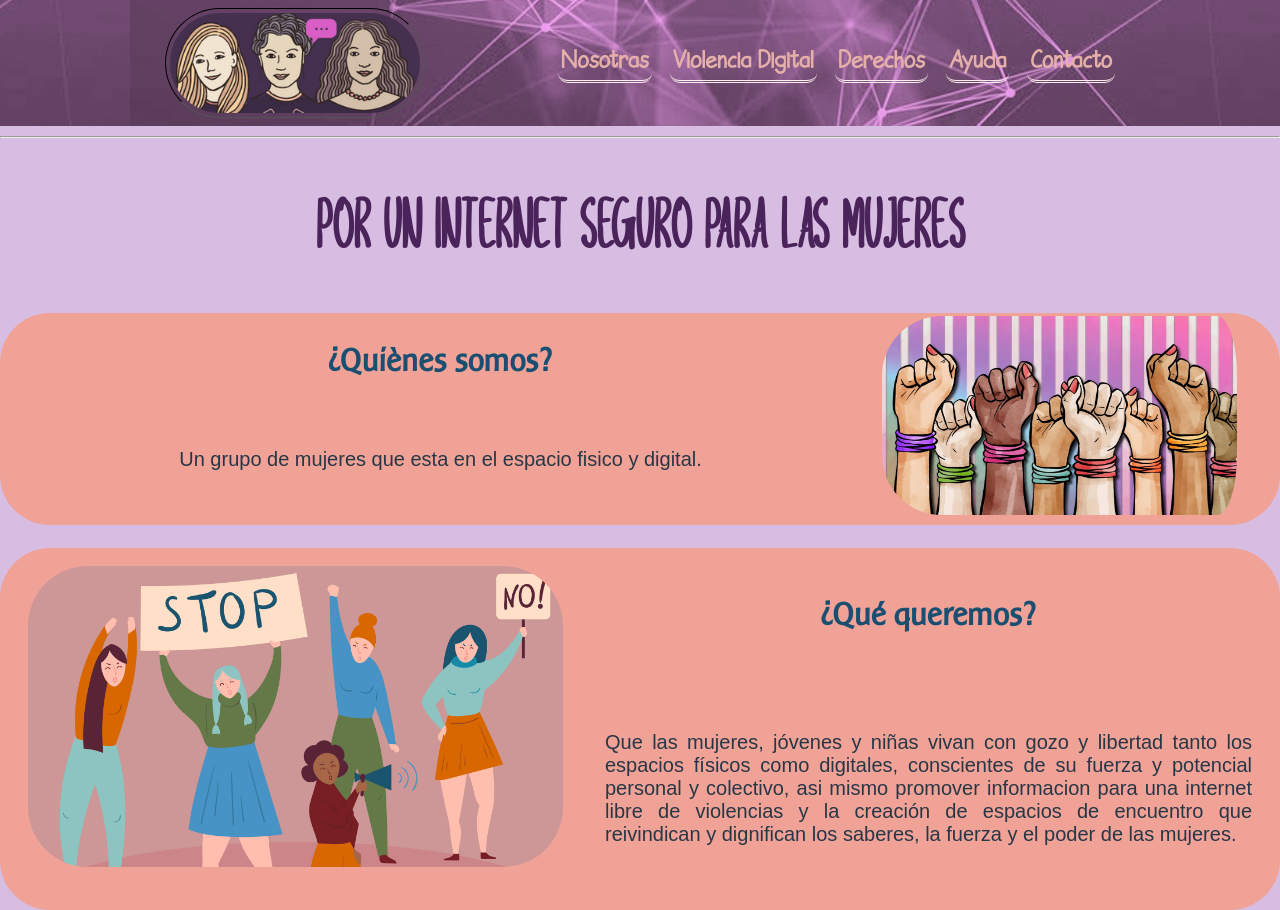
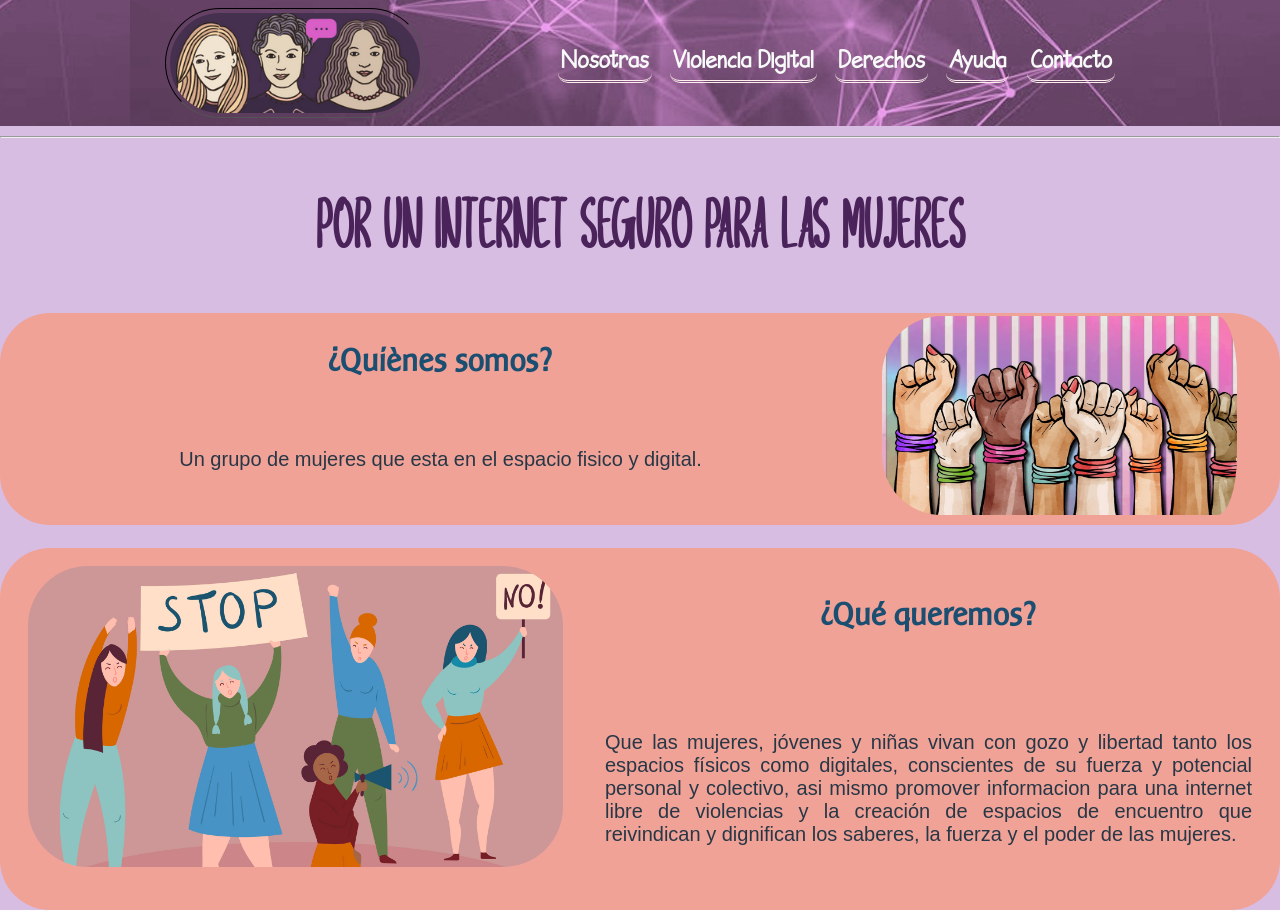
Before and after one commit to saraimtzr/MW_InternetSeguro, a plain HTML site: page index.html in a window 1280 px wide. Shown: the top 910 px of the page. Drawn offline with Linux system fonts and the light colour scheme.

Commit message:
Version final proyecto internet seguro

```diff
--- a/CCS/style.css
+++ b/CCS/style.css
@@ -184,7 +184,7 @@
 
 	.header a{
 		text-decoration: none;
-		color:#E6B0AA;
+		color: #F8F9F9;
 		border-radius: 10px;
 		font-family: fuente4;
 		margin-left: 0.5em;
@@ -230,7 +230,7 @@
 		width: 99%;
   		padding-left: 40px;
   		padding-right:80px;
-  		border:solid;
+
 
 	}
 	.footer{
```
